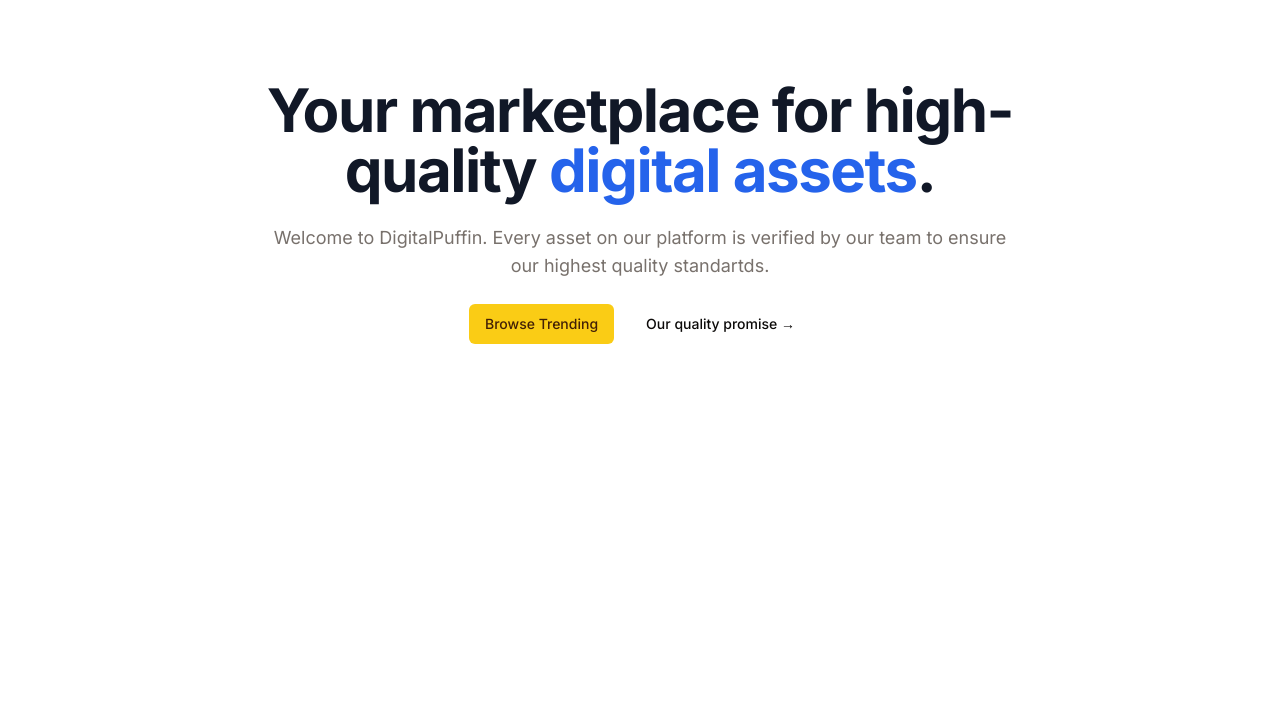
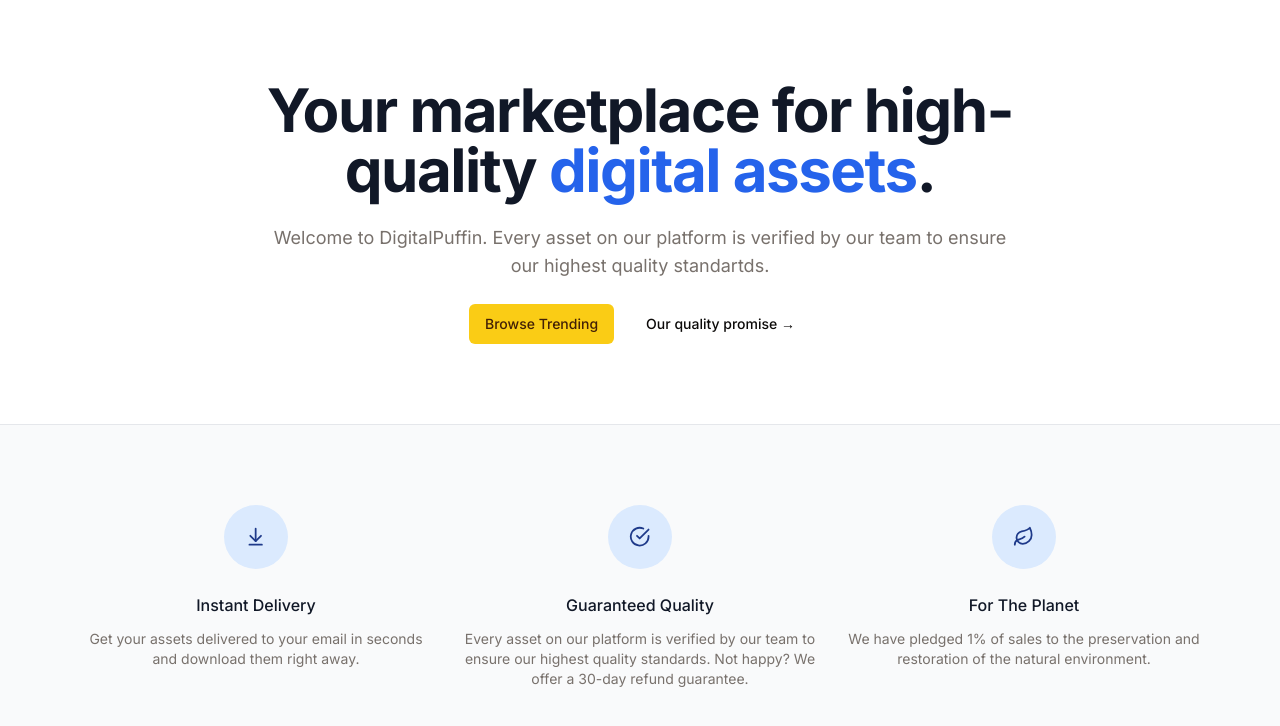
Before and after one commit to deniolp/market-place-next, a Next.js app: page / in a window 1280 px wide. Shown: the top 726 px of the page. Built offline with nearby package versions, Linux system fonts and the light colour scheme.

Commit message:
Adding section with perks

```diff
--- a/src/app/page.tsx
+++ b/src/app/page.tsx
@@ -1,9 +1,32 @@
 import MaxWidthWrapper from '@/components/MaxWidthWrapper';
 import { Button, buttonVariants } from '@/components/ui/button';
+import { ArrowDownToLine, CheckCircle, Leaf } from 'lucide-react';
 import Link from 'next/link';
+
+const perks = [
+	{
+		name: 'Instant Delivery',
+		Icon: ArrowDownToLine,
+		description:
+			'Get your assets delivered to your email in seconds and download them right away.',
+	},
+	{
+		name: 'Guaranteed Quality',
+		Icon: CheckCircle,
+		description:
+			'Every asset on our platform is verified by our team to ensure our highest quality standards. Not happy? We offer a 30-day refund guarantee.',
+	},
+	{
+		name: 'For The Planet',
+		Icon: Leaf,
+		description:
+			'We have pledged 1% of sales to the preservation and restoration of the natural environment.',
+	},
+];
 
 export default function Home() {
 	return (
+		<>
 			<MaxWidthWrapper>
 				<div className='py-20 mx-auto text-center flex flex-col items-center max-w-3xl'>
 					<h1 className='text-4xl font-bold tracking-tight text-gray-900 sm:text-6xl'>
@@ -23,5 +46,34 @@ export default function Home() {
 				</div>
 				{/* TODO: List of products */}
 			</MaxWidthWrapper>
+
+			<section className='border-t border-gray-200 bg-gray-50'>
+				<MaxWidthWrapper className='py-20'>
+					<div className='grid grid-cols-1 gap-y-12 sm:grid-cols-2 sm:gap-x-6 lg:grid-cols-3 lg:gap-x-8 lg:gap-y-0'>
+						{perks.map((perk) => (
+							<div
+								key={perk.name}
+								className='text-center md:flex md:items-start md:text-left lg:block lg:text-center'
+							>
+								<div className='md:flex-shrink-0 flex justify-center'>
+									<div className='h-16 w-16 flex items-center justify-center rounded-full bg-blue-100 text-blue-900'>
+										{<perk.Icon className='w-1/3 h-1/3' />}
+									</div>
+								</div>
+
+								<div className='mt-6 md:ml-4 md:mt-0 lg:ml-0 lg:mt-6'>
+									<h3 className='text-base font-medium text-gray-900'>
+										{perk.name}
+									</h3>
+									<p className='mt-3 text-sm text-muted-foreground'>
+										{perk.description}
+									</p>
+								</div>
+							</div>
+						))}
+					</div>
+				</MaxWidthWrapper>
+			</section>
+		</>
 	);
 }
```
Lines whose indentation alone changed are shown as unchanged.
